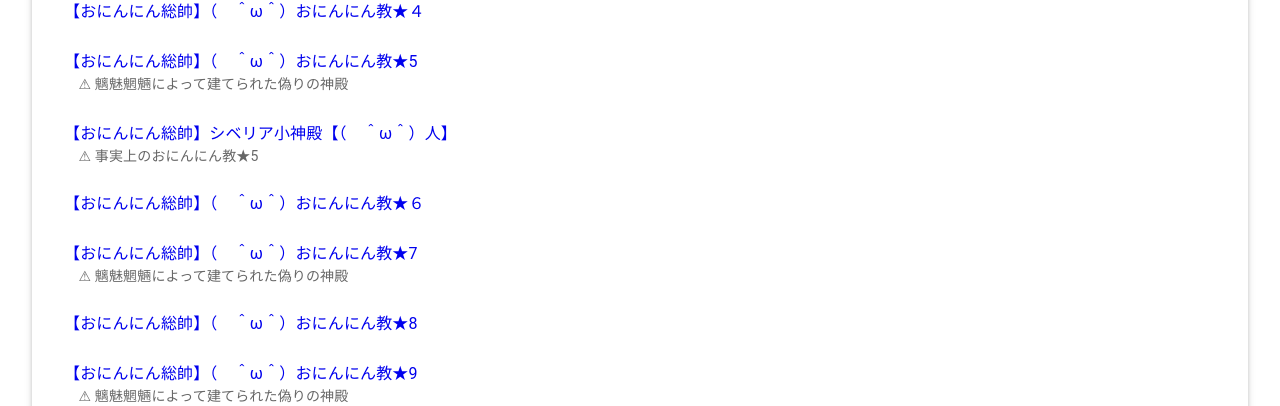
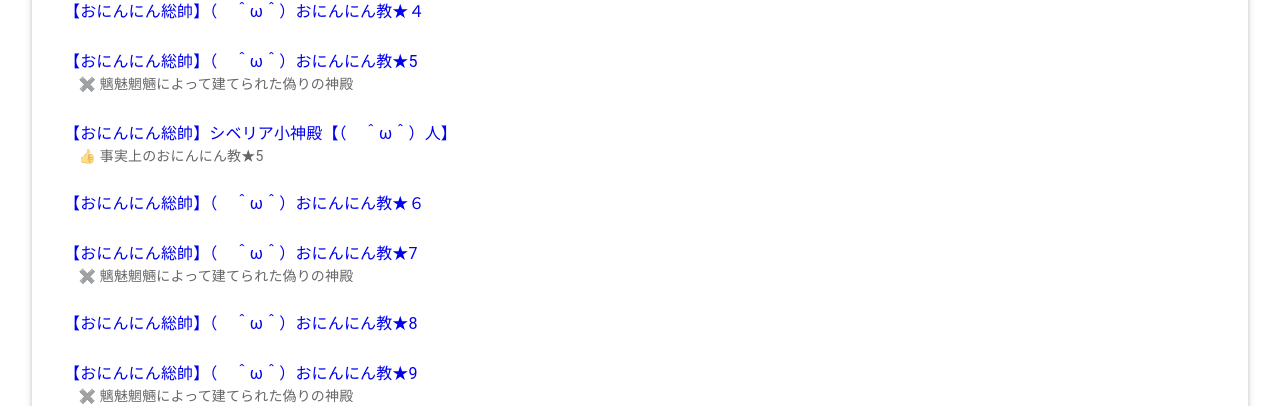
Before and after one commit to Rev-Schnabel/oninninkyo, a React (Create React App) app: page /archive in a window 1280 px wide. Shown: the part 395-801 px from the top of the page. Built offline with nearby package versions, Linux system fonts and the light colour scheme.

Commit message:
Improve description message.

```diff
--- a/src/archive/archive.tsx
+++ b/src/archive/archive.tsx
@@ -37,7 +37,7 @@ export const Archive: React.FC = () => {
           <List sx={{ p: 0, whiteSpace: 'pre', overflow: 'auto' }}>
             {archive.map((data) => (
               <ListItem key={data.url}>
-                <ListItemText secondary={data.description && "    ⚠︎ " + data.description}>
+                <ListItemText secondary={data.description && "    " + data.description}>
                   <a style={{ textDecoration: "none" }} href={data.url}>{data.title}</a>
                 </ListItemText>
               </ListItem>
@@ -79,12 +79,12 @@ const archive: Archive[] = [
   {
     title: "【おにんにん総帥】（　＾ω＾）おにんにん教★5",
     url: "https://anago.5ch.net/test/read.cgi/neet4vip/1340527680/",
-    description: "魑魅魍魎によって建てられた偽りの神殿",
+    description: "✖️ 魑魅魍魎によって建てられた偽りの神殿",
   },
   {
     title: "【おにんにん総帥】シベリア小神殿【（　＾ω＾）人】",
     url: "https://toro.5ch.net/test/read.cgi/siberia/1333020386/",
-    description: "事実上のおにんにん教★5",
+    description: "👍 事実上のおにんにん教★5",
   },
   {
     title: "【おにんにん総帥】（　＾ω＾）おにんにん教★６",
@@ -93,7 +93,7 @@ const archive: Archive[] = [
   {
     title: "【おにんにん総帥】（　＾ω＾）おにんにん教★7",
     url: "https://toro.5ch.net/test/read.cgi/siberia/1341038938/",
-    description: "魑魅魍魎によって建てられた偽りの神殿",
+    description: "✖️ 魑魅魍魎によって建てられた偽りの神殿",
   },
   {
     title: "【おにんにん総帥】（　＾ω＾）おにんにん教★8",
@@ -102,7 +102,7 @@ const archive: Archive[] = [
   {
     title: "【おにんにん総帥】（　＾ω＾）おにんにん教★9",
     url: "https://toro.5ch.net/test/read.cgi/siberia/1343089717/",
-    description: "魑魅魍魎によって建てられた偽りの神殿",
+    description: "✖️ 魑魅魍魎によって建てられた偽りの神殿",
   },
   {
     title: "【おにんにん総師】（　＾ω＾）おにんにん教★10",
```
